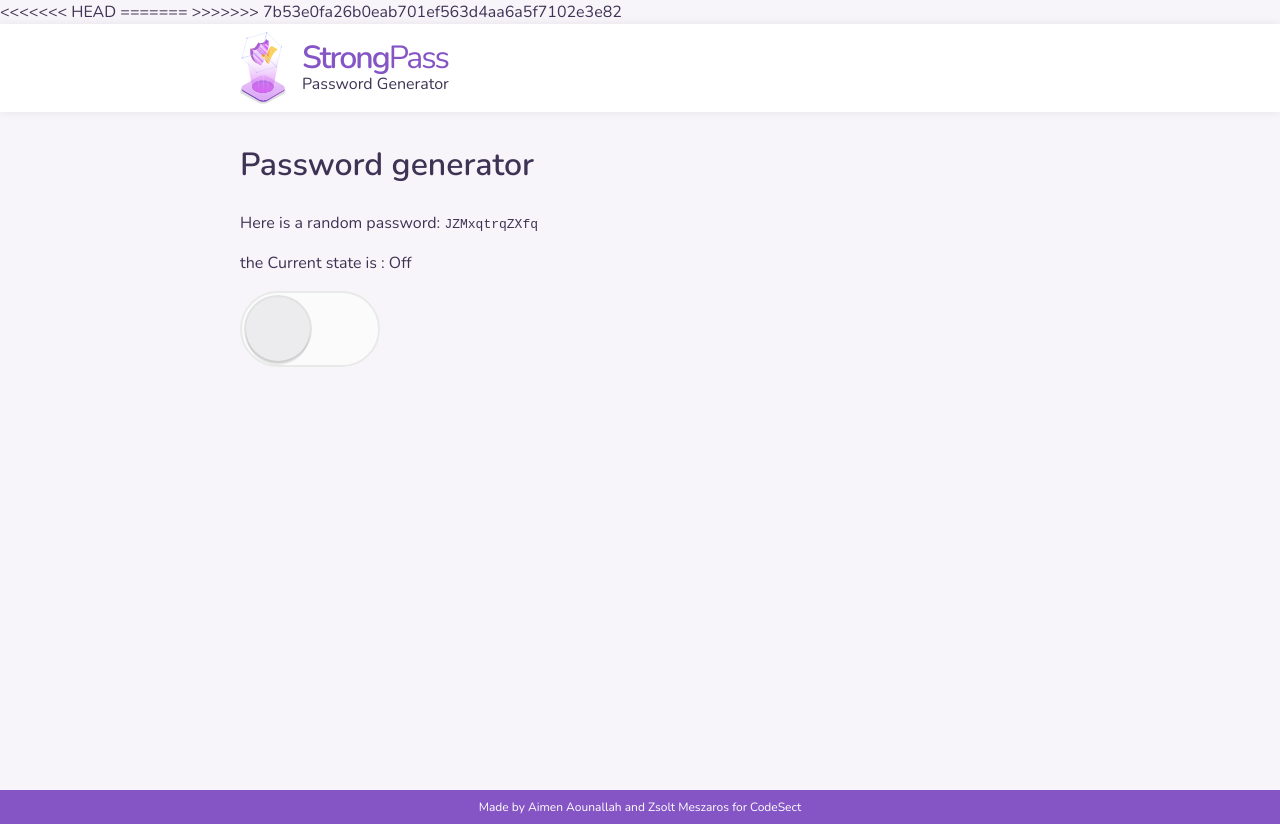
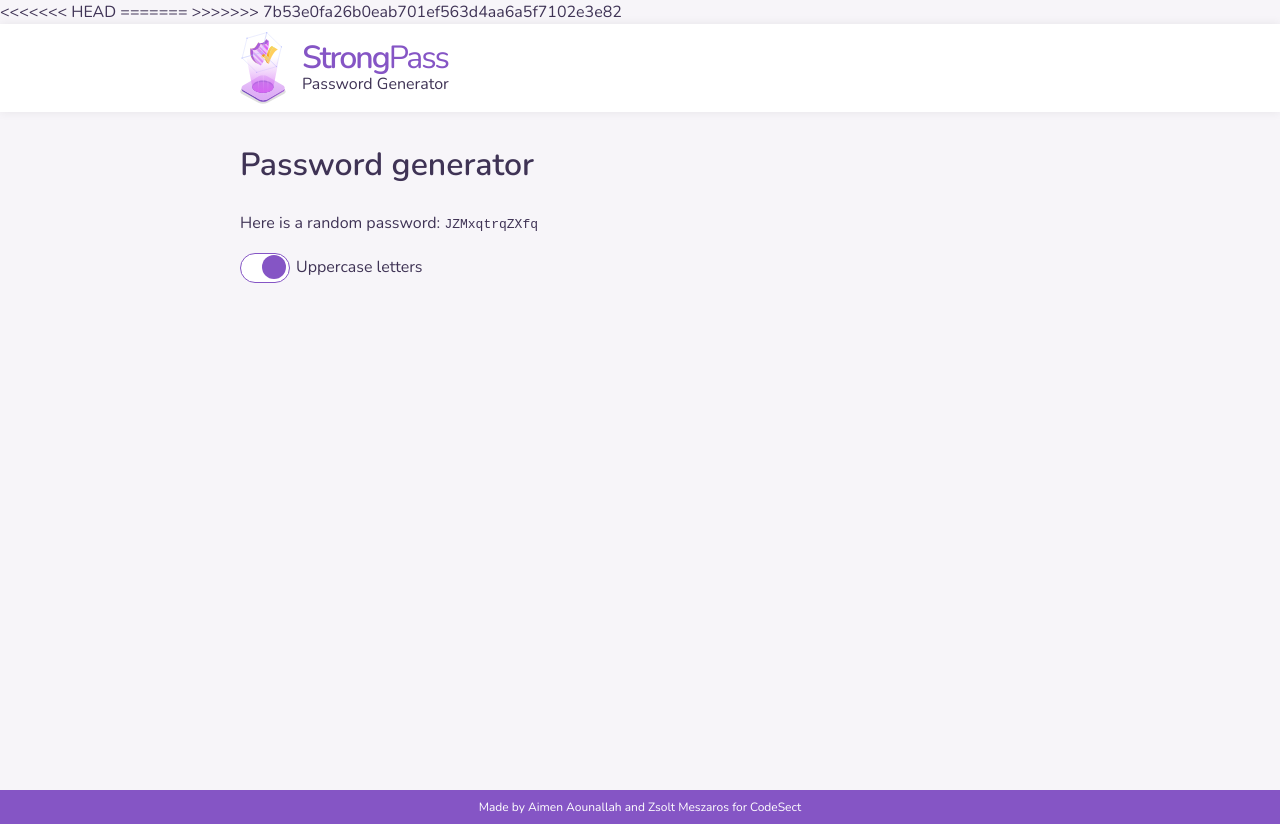
Before and after one commit to codesect/cs01-team-ada-04, a React (Create React App) app: page / in a window 1280 px wide. Built offline with nearby package versions, Linux system fonts and the light colour scheme.

Commit message:
changed the toggle from btn to label + input

```diff
--- a/src/components/App.js
+++ b/src/components/App.js
@@ -17,7 +17,12 @@ function App() {
         <p>
           Here is a random password: <code>{generatePassword()}</code>
         </p>
-        <SwitchToggle />
+        <SwitchToggle
+          label="Uppercase letters"
+          name="uppercase"
+          isChecked
+          onToggle={console.log}
+        />
       </Wrapper>
     </Main>
   );
--- a/src/components/SwitchToggle.js
+++ b/src/components/SwitchToggle.js
@@ -1,80 +1,85 @@
-import React from 'react';
-import styled from 'styled-components';
+import React, { useState } from 'react';
+import styled from 'styled-components/macro';
+import PropTypes from 'prop-types';
 
-const Btn = styled.button`
-  box-sizing: initial;
-  display: inline-block;
-  outline: 0;
-  width: 8em;
-  height: 4em;
+// hiding it visually while keeping it accessible
+const Checkbox = styled.input.attrs({ type: 'checkbox' })`
+  border: 0;
+  clip: rect(0 0 0 0);
+  height: 1px;
+  margin: -1px;
+  overflow: hidden;
+  padding: 0;
+  position: absolute;
+  width: 1px;
+`;
+
+const Label = styled.label`
+  align-items: center;
+  display: flex;
+  min-height: 2rem;
+  padding-left: 3.5rem;
   position: relative;
-  cursor: pointer;
   user-select: none;
-  background: #fbfbfb;
-  border-radius: 4em;
-  padding: 4px;
-  transition: all 0.4s ease;
-  border: 2px solid #e8eae9;
-  &:focus::after {
-    box-sizing: initial;
-    box-shadow: 0 0 0 2px rgba(0, 0, 0, 0.1), 0 4px 0 rgba(0, 0, 0, 0.08),
-      inset 0px 0px 0px 3px #9c9c9c;
-  }
-  &:active::after {
-    box-sizing: initial;
-    box-shadow: 0 0 0 2px rgba(0, 0, 0, 0.1), 0 4px 0 rgba(0, 0, 0, 0.08),
-      inset 0px 0px 0px 3px #9c9c9c;
+  &::before {
+    background-color: #fff;
+    border: 1px solid
+      ${({ checked, theme }) => (checked ? theme.button : '#ece9f1')};
+    border-radius: 100rem;
+    box-shadow: ${({ theme }) => theme.boxShadowSmall};
+    content: '';
+    display: block;
+    height: 1.75rem;
+    left: 0;
+    position: absolute;
+    top: 0.125rem;
+    transition: border-color ${({ theme }) => theme.transitionEase};
+    width: 3rem;
   }
   &::after {
-    left: 0;
-    position: relative;
-    display: block;
+    background-color: ${({ checked, theme }) =>
+      checked ? theme.button : '#ece9f1'};
+    border-radius: 50%;
     content: '';
-    width: 50%;
-    height: 100%;
-    border-radius: 4em;
-    background: #ecebed;
+    height: 1.5rem;
+    left: 0.125rem;
+    position: absolute;
+    top: 0.25rem;
+    transform: translateX(${props => (props.checked ? '1.25rem' : 0)});
+    transition: background-color ${({ theme }) => theme.transitionEase},
+      transform ${({ theme }) => theme.transitionEase};
+    width: 1.5rem;
     transition: all 0.3s cubic-bezier(0.175, 0.885, 0.32, 1.275),
       padding 0.3s ease, margin 0.3s ease;
-    box-shadow: 0 0 0 2px rgba(0, 0, 0, 0.1), 0 4px 0 rgba(0, 0, 0, 0.08);
   }
 `;
 
-const Input = styled.input`
-  outline: 0;
-  width: 8em;
-  height: 4em;
-  position: absolute;
-  cursor: pointer;
-  display: none;
-  &:checked + ${Btn}::after {
-    left: 50%;
-    background: #8555c5;
-  }
-`;
-class SwitchToggle extends React.Component {
-  state = {
-    toggleOn: false,
+function SwitchToggle({ className, isChecked, label, name, onToggle }) {
+  const [checked, setChecked] = useState(isChecked);
+  const toggleChecked = e => {
+    setChecked(e.target.checked);
+    onToggle(e.target.checked);
   };
-  handleToggle = () => {
-    this.setState(prevState => ({
-      toggleOn: !prevState.toggleOn,
-    }));
-  };
-  render() {
-    return (
-      <div>
-        <p>
-          the Current state is : {this.state.toggleOn === true ? 'On' : 'Off'}
-        </p>
-        <Input
-          type="checkbox"
-          checked={this.state.toggleOn}
-          onChange={() => {}}
-        />
-        <Btn onClick={this.handleToggle} />
-      </div>
-    );
-  }
+
+  return (
+    <Label className={className} checked={checked}>
+      <Checkbox name={name} checked={checked} onChange={toggleChecked} />
+      {label}
+    </Label>
+  );
 }
+
+SwitchToggle.defaultProps = {
+  isChecked: false,
+  onToggle: f => f,
+};
+
+SwitchToggle.propTypes = {
+  className: PropTypes.string,
+  isChecked: PropTypes.bool,
+  label: PropTypes.string.isRequired,
+  name: PropTypes.string.isRequired,
+  onToggle: PropTypes.func,
+};
+
 export default SwitchToggle;
```
